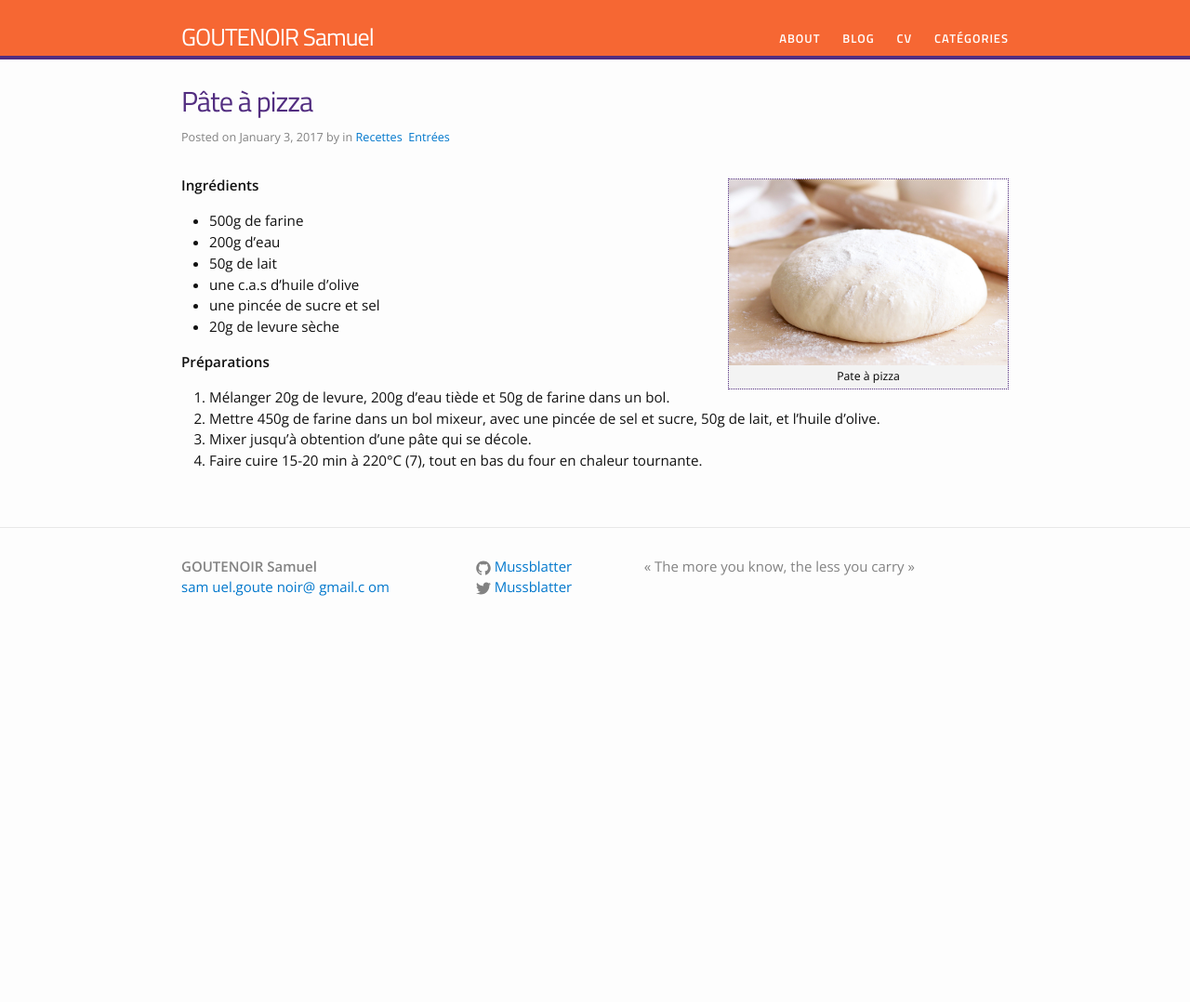
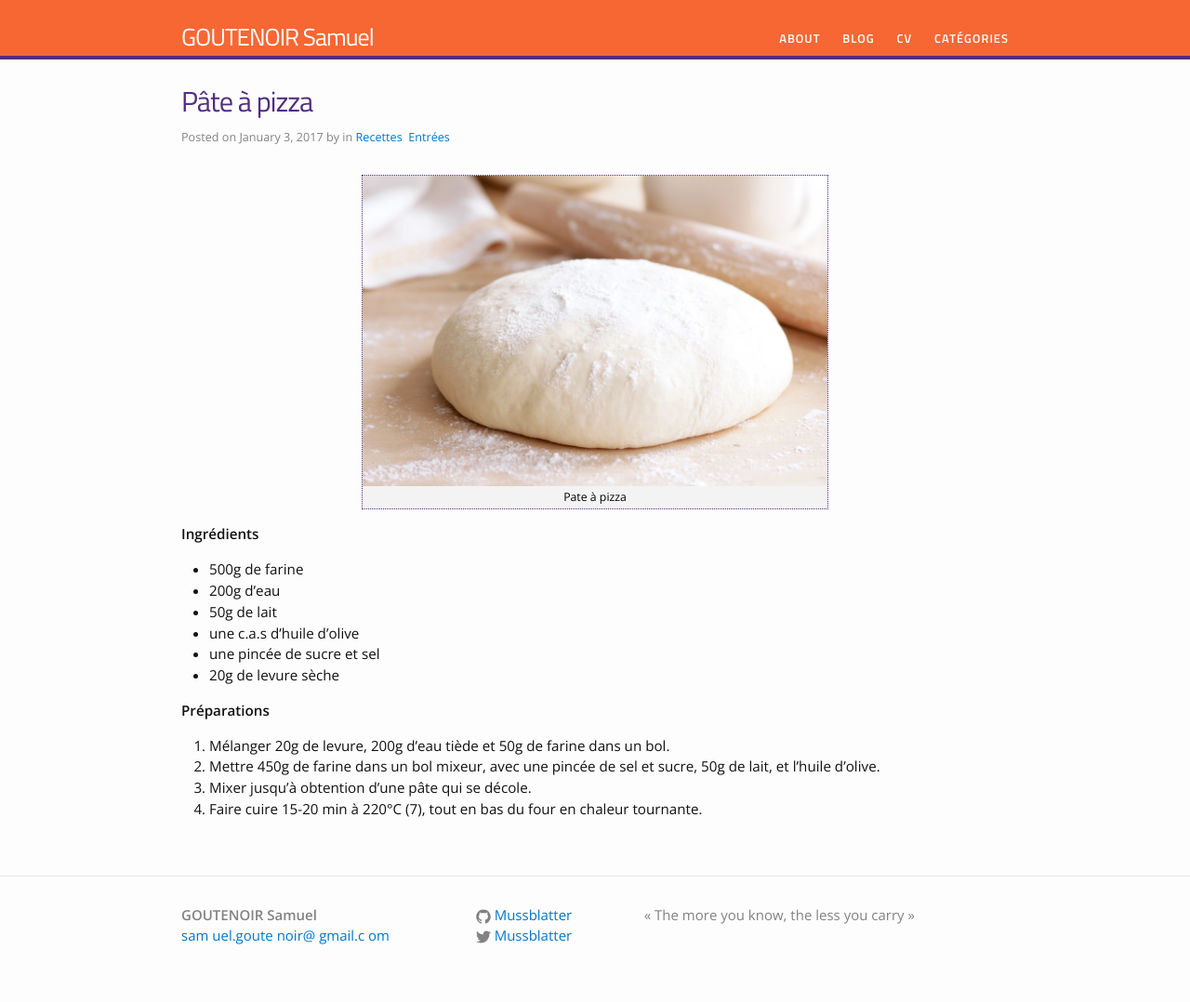
Before and after one commit to Mussblatter/Blog, a Jekyll site: the page built from _posts/2017-01-03-pate-pizza.md, in a window 1280 px wide. Shown: the whole page at 93% size. Built offline with Jekyll 4.4.1, drawn with Linux system fonts in a browser that asks for light colours; before the commit the page ends 900 px from its top, so only the background shows below that.

Commit message:
Update 2017-01-03-pate-pizza.md

```diff
--- a/_posts/2017-01-03-pate-pizza.md
+++ b/_posts/2017-01-03-pate-pizza.md
@@ -5,7 +5,8 @@ date:   2017-01-03 18:00
 categories: Recettes Entrées
 ---
 
-{% include image.html url="/images/pate-pizza.jpg" caption="Pate à pizza" width=300 align="right" %}
+{% include image.html url="/images/pate-pizza.jpg" caption="Pate à pizza" width=500 align="center" %}
+
 
 **Ingrédients**
 
```
